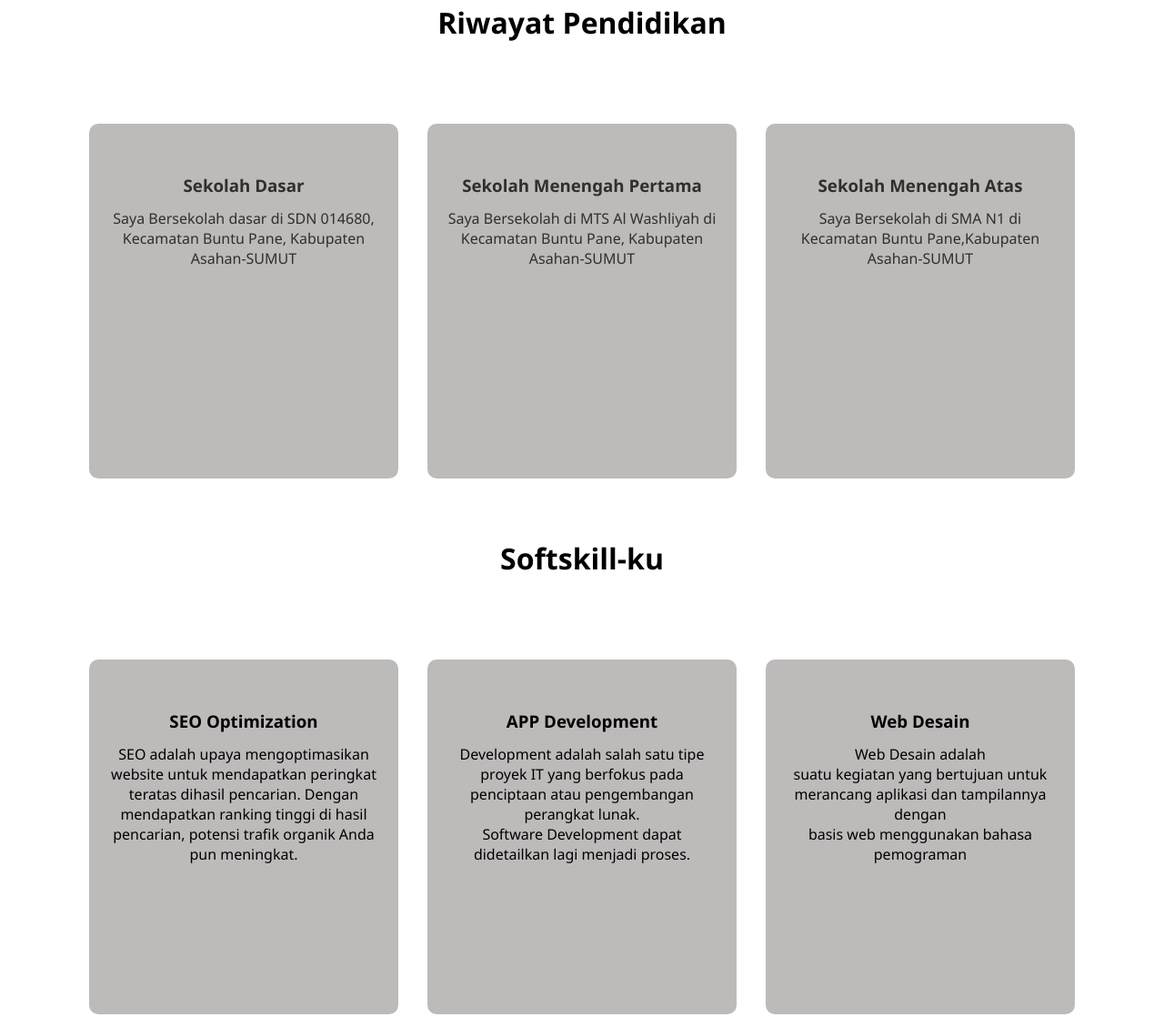
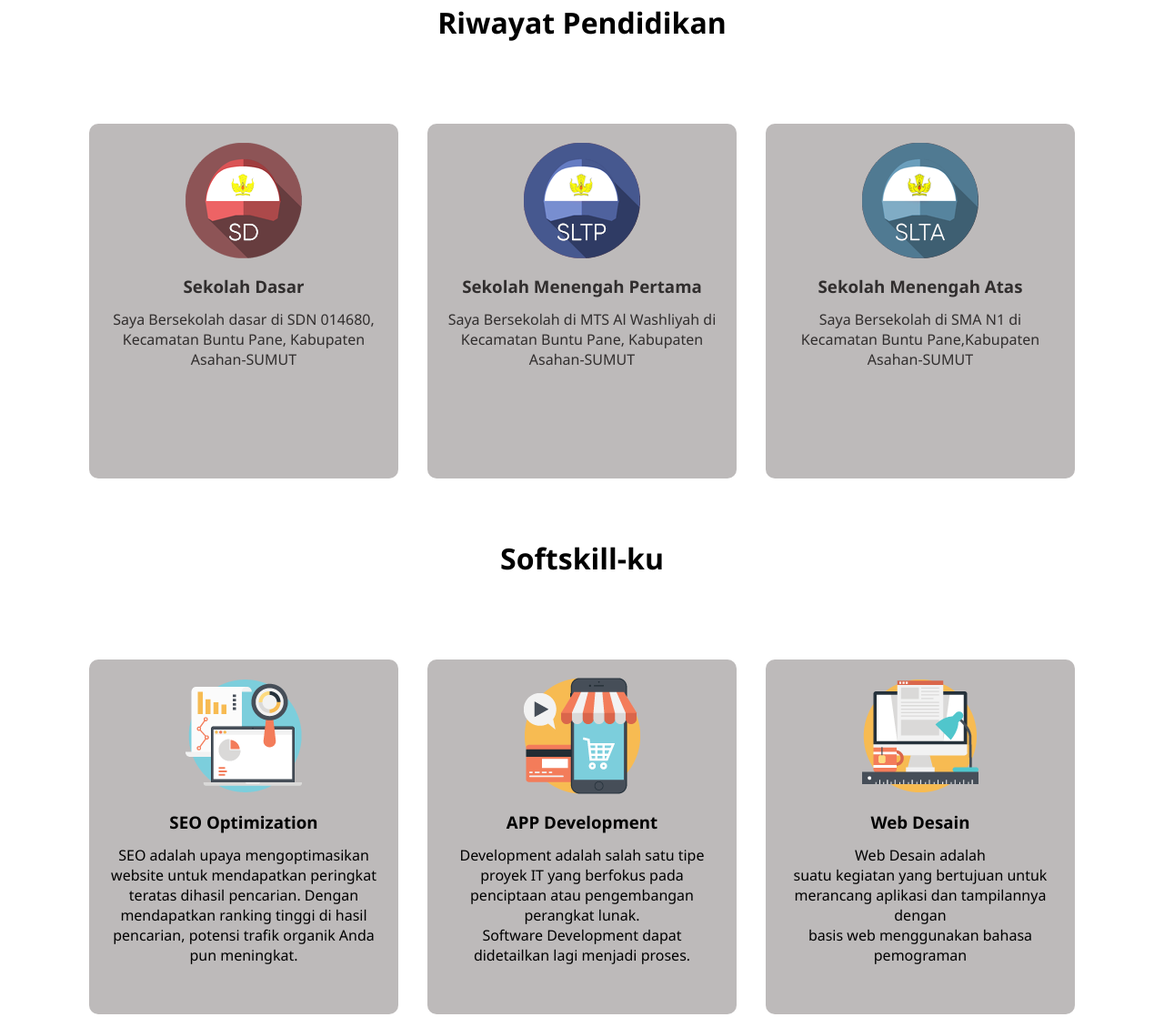
Before and after one commit to Rizkaeliana/Rizka-Eliana-SI-2C, a plain HTML site: page index.html in a window 1280 px wide. Shown: the part 863-1981 px from the top of the page at 91% size. Drawn offline with Linux system fonts and the light colour scheme.

Commit message:
Update index.html

```diff
--- a/index.html
+++ b/index.html
@@ -36,19 +36,19 @@
 <h1>Riwayat Pendidikan</h1>
 <div class="box box-Pendidikan">
     <div class="box-kiri">
-        <img src="/Icon-sd.png" alt="">
+        <img src="gambar/Icon-sd.png" alt="">
         <p><h3>Sekolah Dasar</h3></p>
         <p>Saya Bersekolah dasar di SDN 014680, Kecamatan Buntu Pane, Kabupaten Asahan-SUMUT</p>
     </div>
 
     <div class="box-tengah">
-        <img src="/Icon-smp.png" alt="">
+        <img src="gambar/Icon-smp.png" alt="">
         <p><h3>Sekolah Menengah Pertama</h3></p>
         <p>Saya Bersekolah di MTS Al Washliyah di Kecamatan Buntu Pane, Kabupaten Asahan-SUMUT</p>
     </div>
 
     <div class="box-kanan">
-        <img src="/Icon-sma.png" alt="">
+        <img src="gambar/Icon-sma.png" alt="">
         <p><h3>Sekolah Menengah Atas</h3></p>
         <p>Saya Bersekolah di SMA N1 di <br> Kecamatan Buntu Pane,Kabupaten Asahan-SUMUT</p>
     </div>
@@ -57,19 +57,19 @@
 <h1>Softskill-ku</h1>
 <div class="box box-Softskill">
     <div class="box-kiri">
-        <img src="/icon-2.png" alt="">
+        <img src="gambar/icon-2.png" alt="">
         <p><h3>SEO Optimization</h3></p>
         <p>SEO adalah upaya mengoptimasikan website untuk mendapatkan peringkat teratas dihasil pencarian. Dengan mendapatkan ranking tinggi di hasil pencarian, potensi trafik organik Anda pun meningkat.</p>
     </div>
 
     <div class="box-tengah">
-        <img src="/icon-3.png" alt="">
+        <img src="gambar/icon-3.png" alt="">
         <p><h3>APP Development</h3></p>
         <p>Development adalah salah satu tipe proyek IT yang berfokus pada <br> penciptaan atau pengembangan perangkat lunak. <br> Software Development dapat didetailkan lagi menjadi proses.</p>
     </div>
 
     <div class="box-kanan">
-        <img src="/icon-4.png" alt="">
+        <img src="gambar/icon-4.png" alt="">
         <p><h3>Web Desain</h3></p>
         <p>Web Desain adalah <br> suatu kegiatan yang bertujuan untuk merancang aplikasi dan tampilannya dengan <br> basis web menggunakan bahasa pemograman</p>
     </div>
@@ -77,7 +77,7 @@
 
 <div class="box-Kontak" id="Kontakku">
     <h1>Hubungi Kontakku</h1>
-    <img src="/video-chat.png" alt="">
+    <img src="gambar/video-chat.png" alt="">
     <h2>082162415200</h2>
 </div>
 </div>
```
